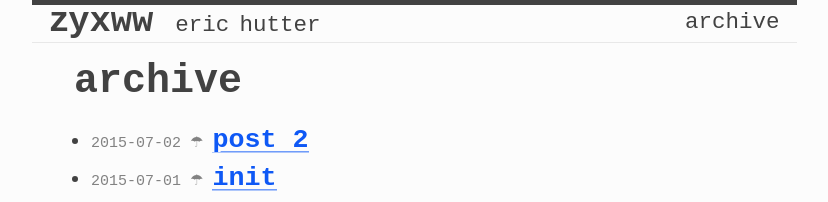
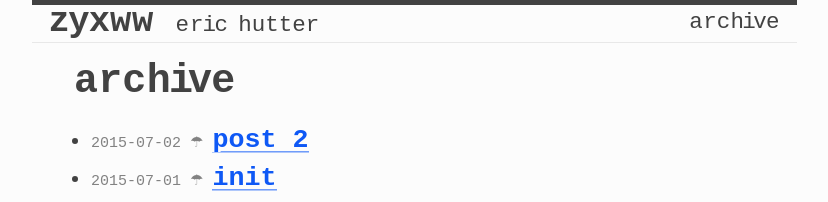
Before and after one commit to huttereg/huttereg.github.io, a Jekyll site: the page built from archive.html, in a window 1280 px wide. Shown: the top 202 px of the page, without its empty margins (226-1054 px from the left). Built offline with Jekyll 4.4.1, drawn with Linux system fonts in a browser that asks for light colours.

Commit message:
kerning madness. maybe i shouldn't have used a monospaced font

```diff
--- a/_includes/nav.html
+++ b/_includes/nav.html
@@ -1,5 +1,5 @@
 <nav id="nav-box">
-  <a class="nav nav-title" href="{{ site.baseurl }}/">z<span class="nav-nudge-left">y</span>xww</a>
-  <a class="nav nav-author" href="{{ "/about.html" | prepend: site.baseurl }}">eric hutter</a>
-  <a class="nav nav-archive" href="{{ "/archive.html" | prepend: site.baseurl }}">archive</a>
+  <a class="nav nav-title" href="{{ site.baseurl }}/">{% include nav/title.html %}</a>
+  <a class="nav nav-author" href="{{ "/about.html" | prepend: site.baseurl }}">{% include nav/author.html %}</a>
+  <a class="nav nav-archive" href="{{ "/archive.html" | prepend: site.baseurl }}">{% include nav/archive.html %}</a>
 </nav>
--- /dev/null
+++ b/_includes/nav/archive.html
@@ -0,0 +1 @@
+a<span class="kern-r-02">r</span>c<span class="kern-r-02">h</span><span class="kern-l-1">i</span><span class="kern-arch-v">v</span><span class="kern-l-04">e</span>
--- /dev/null
+++ b/_includes/nav/author.html
@@ -0,0 +1 @@
+e<span class="kern-r-06">r</span><span class="kern-l-06">i</span><span class="kern-l-08">c</span> hutter
--- /dev/null
+++ b/_includes/nav/title.html
@@ -0,0 +1 @@
+z<span class="kern-l-1">y</span><span class="kern-l-04">x</span>w<span class="kern-r-04">w</span>
--- a/_sass/_nav.scss
+++ b/_sass/_nav.scss
@@ -29,7 +29,3 @@
 .nav-archive {
   float: right;
 }
-
-.nav-nudge-left {
-  margin-left: -0.1rem;
-}
--- /dev/null
+++ b/_sass/_util.scss
@@ -0,0 +1,35 @@
+.kern-l-1 {
+  margin-left: -0.1rem;
+}
+
+.kern-l-08 {
+  margin-left: -0.08rem;
+}
+
+.kern-l-06 {
+  margin-left: -0.06rem;
+}
+
+.kern-l-04 {
+  margin-left: -0.04rem;
+}
+
+.kern-r-02 {
+  margin-left: 0.02rem;
+}
+
+.kern-r-04 {
+  margin-left: 0.04rem;
+}
+
+.kern-r-06 {
+  margin-left: 0.06rem;
+}
+
+.kern-arch-v {
+  margin-left: -0.16rem;
+}
+
+h1 .kern-arch-v {
+  margin-left: -0.3rem;
+}
--- a/archive.html
+++ b/archive.html
@@ -1,8 +1,8 @@
 ---
-title: archive
-layout: page
+layout: default
 ---
-<div>
+<div class="single">
+  <h1>{% include nav/archive.html %}</h1>
   <ul class="archive-list">
     {% for post in site.posts %}
     <li>
--- a/css/main.scss
+++ b/css/main.scss
@@ -17,5 +17,6 @@
   "about",
   "archive",
   "nav",
-  "post"
+  "post",
+  "util"
 ;
```
